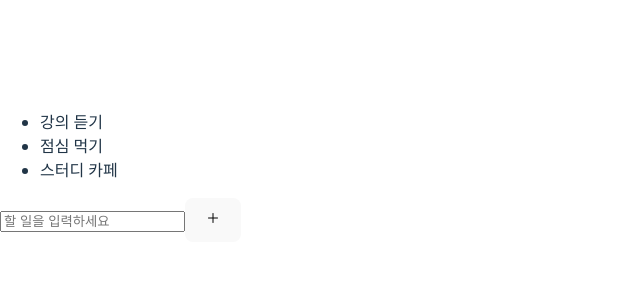
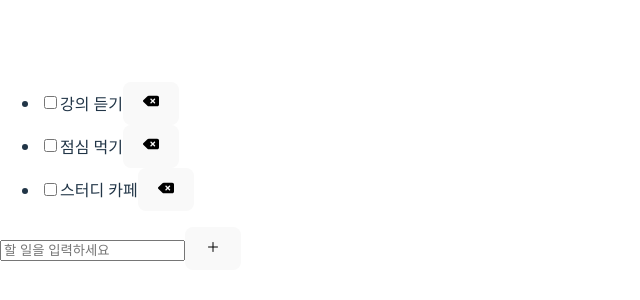
Before and after one commit to mindaaaa/react-todo, a React (Vite) app: page / in a window 1280 px wide. Shown: the part 232-532 px from the top of the page, without its empty margins (0-640 px from the left). Built offline with nearby package versions, Linux system fonts and the light colour scheme.

Commit message:
feat: todo 삭제 기능 추가

```diff
--- /dev/null
+++ b/src/components/TodoList/Todo.jsx
@@ -0,0 +1,15 @@
+import React from 'react';
+import { FaDeleteLeft } from 'react-icons/fa6';
+
+export default function Todo({ todo, updateChecked, deleteTodo }) {
+  const handleDelete = () => deleteTodo(todo);
+  return (
+    <li>
+      <input type='checkbox' />
+      <label htmlFor='checkbox'>{todo.text}</label>
+      <button onClick={handleDelete}>
+        <FaDeleteLeft />
+      </button>
+    </li>
+  );
+}
--- a/src/components/TodoList/TodoList.jsx
+++ b/src/components/TodoList/TodoList.jsx
@@ -1,5 +1,6 @@
 import React, { useState } from 'react';
-import AddTodoForm from './AddTodoForm';
+import AddTodoForm from './AddTodoForm.jsx';
+import Todo from './Todo.jsx';
 
 export default function TodoList() {
   const [todos, setTodos] = useState([
@@ -9,14 +10,34 @@ export default function TodoList() {
   ]);
 
   const handleAddTodo = (todo) => setTodos([...todos, todo]);
+  const handleDeleteTodo = (deleteTodo) => {
+    setTodos(todos.filter((todo) => todo !== deleteTodo));
+  };
+  const handleChecked = (updateTodo) => {
+    setTodos(
+      todos.map((todo) => (todo.id === updateTodo.id ? updateTodo : todo))
+    );
+  };
+
   return (
     <div>
       <ul>
         {todos.map((item) => (
-          <li key={item.id}>{item.text}</li>
+          <Todo
+            key={item.id}
+            todo={item}
+            updateChecked={handleChecked}
+            deleteTodo={handleDeleteTodo}
+          />
         ))}
       </ul>
       <AddTodoForm addTodo={handleAddTodo} />
     </div>
   );
 }
+
+// Todo 삭제 버튼 구현
+// 1. Todo Component 구현
+// Todo의 삭제 버튼이 눌리면 해당 데이터 id를 return함
+// checkbox, text, button
+// 2. 받아온 id를 기준으로 filter함
```
